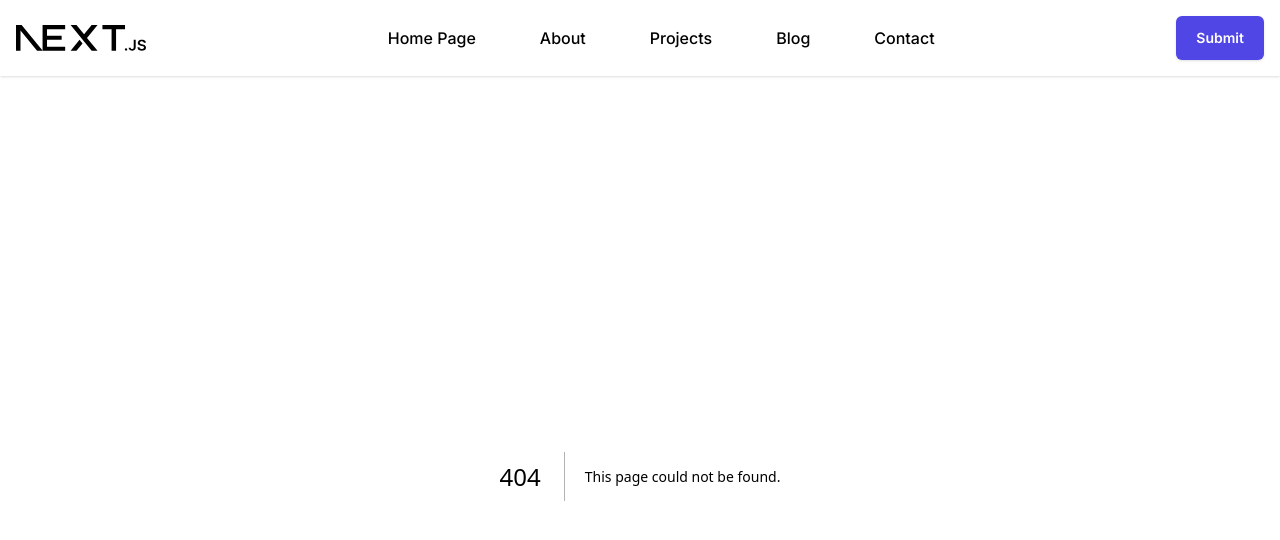
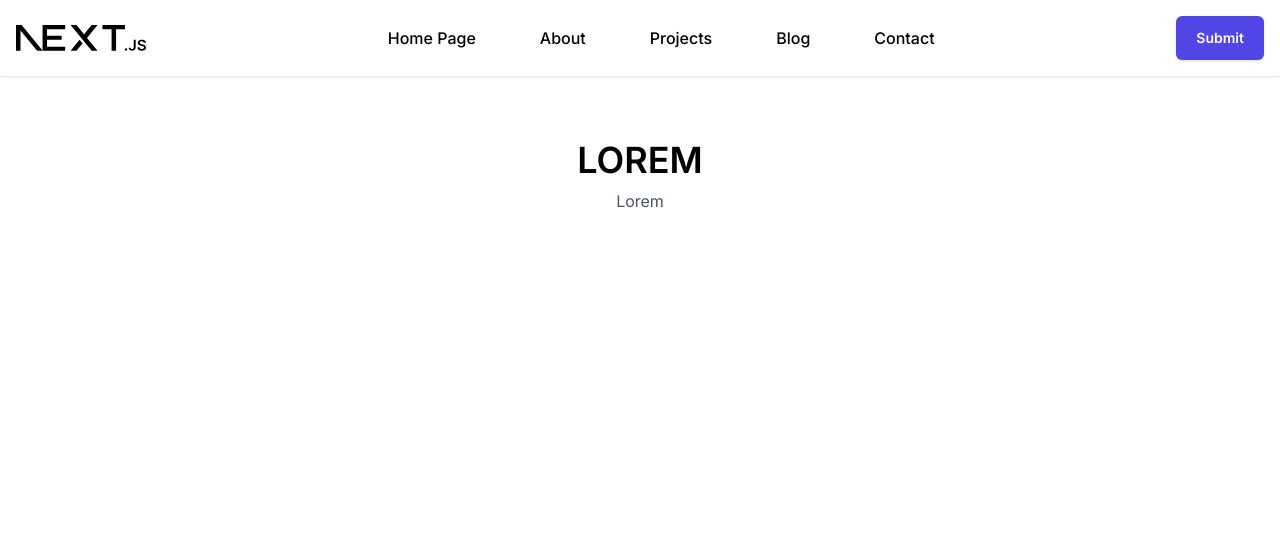
Before and after one commit to phongnhadn1991/mcn-nextjs13-basic, a Next.js app: page /blog/1 in a window 1280 px wide. Before the commit this address had no page. Shown: the top 540 px of the page. Built offline with nearby package versions, Linux system fonts and the light colour scheme; no server answers.

Commit message:
add detail

```diff
--- /dev/null
+++ b/app/(routes)/blog/[slug]/page.js
@@ -0,0 +1,37 @@
+"use client";
+import { getPostBySlug } from "@/app/_api/graphql/posts/posts";
+import useSWR from "swr";
+import API from "../../../_api/configAxios";
+
+const DetailBlog = ({ params }) => {
+  const fetcher = async () => {
+    return await API.post(process.env.WP_API_GRAPHQL, getPostBySlug()).then(
+      (res) => res.data.data
+    );
+  };
+
+  const { data: postData } = useSWR("graphql_getPostBySlug", fetcher, {
+    revalidateIfStale: false,
+    revalidateOnFocus: false,
+    revalidateOnReconnect: false,
+  });
+
+  console.log(postData)
+
+  return (
+    <div className="c-page__homepage">
+      <div className="max-w-screen-xl mx-auto px-4 py-16">
+        <div className="heading text-center">
+          <h2 className="text-4xl font-semibold uppercase mb-2">
+           Lorem
+          </h2>
+          <div
+            className=" text-gray-600 leading-relaxed"
+          >Lorem</div>
+        </div>
+      </div>
+    </div>
+  );
+};
+
+export default DetailBlog;
--- a/app/_api/graphql/posts/posts.js
+++ b/app/_api/graphql/posts/posts.js
@@ -1,6 +1,6 @@
 export const getAllPosts = (limitPost) => ({
   query: `
-  query NewQuery($first: Int = ${limitPost}) {
+  query getAllPost($first: Int = ${limitPost}) {
     posts(first: $first) {
       nodes {
         id
@@ -36,3 +36,21 @@ export const getAllPosts = (limitPost) => ({
   }
   `,
 });
+
+export const getPostBySlug = (slug) => ({
+  query: `
+  query PostBySlug($slug: String = "tap-doan-parkcity-property-holdings-den-tu-malaysia-tim-kiem-co-hoi-dau-tu-bat-dong-san-tai-da-nang-2") {
+    postBy(slug: $slug) {
+      id
+      content
+      excerpt
+      title
+      featuredImage {
+        node {
+          sourceUrl
+        }
+      }
+    }
+  }
+  `,
+});
```
